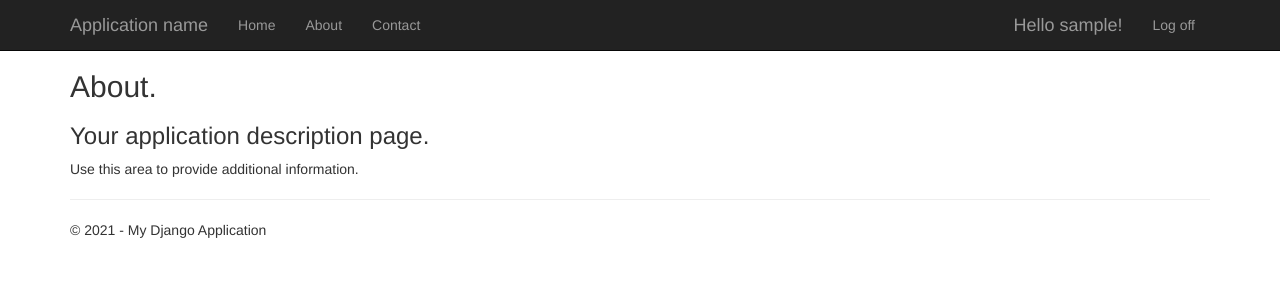
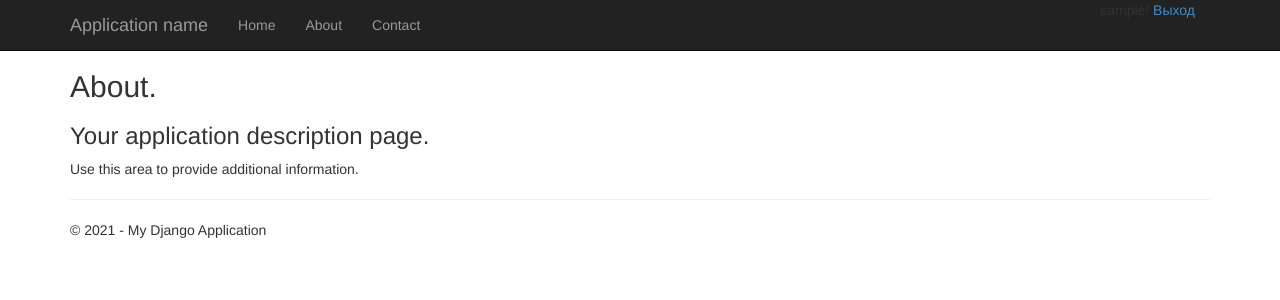
Before and after one commit to inoplanetyanya/CurseWorkDjango, a Django app: page /about in a window 1280 px wide. Shown: the top 300 px of the page. Run offline with Django 3.2, Linux system fonts and the light colour scheme; the visitor is signed in with stand-in values (Sample User, id 1); some libraries are stand-ins or nearby versions.

Commit message:
russification

```diff
--- a/app/templates/app/loginpartial.html
+++ b/app/templates/app/loginpartial.html
@@ -1,16 +1,15 @@
 {% if user.is_authenticated %}
 <form id="logoutForm" action="/logout" method="post" class="navbar-right">
-    {% csrf_token %}
-    <ul class="nav navbar-nav navbar-right">
-        <li><span class="navbar-brand">Hello {{ user.username }}!</span></li>
-        <li><a href="javascript:document.getElementById('logoutForm').submit()">Log off</a></li>
-    </ul>
+  {% csrf_token %}
+
+  <span class="username" class="navbar-brand">{{ user.username }}!</span>
+  <a class="login-button" href="javascript:document.getElementById('logoutForm').submit()">Выход</a>
 </form>
 
 {% else %}
 
-<ul class="nav navbar-nav navbar-right">
-    <li><a href="{% url 'login' %}">Log in</a></li>
-</ul>
+<div class="">
+  <a class="login-link" href="{% url 'login' %}">Вход</a>
+</div>
 
 {% endif %}
```
